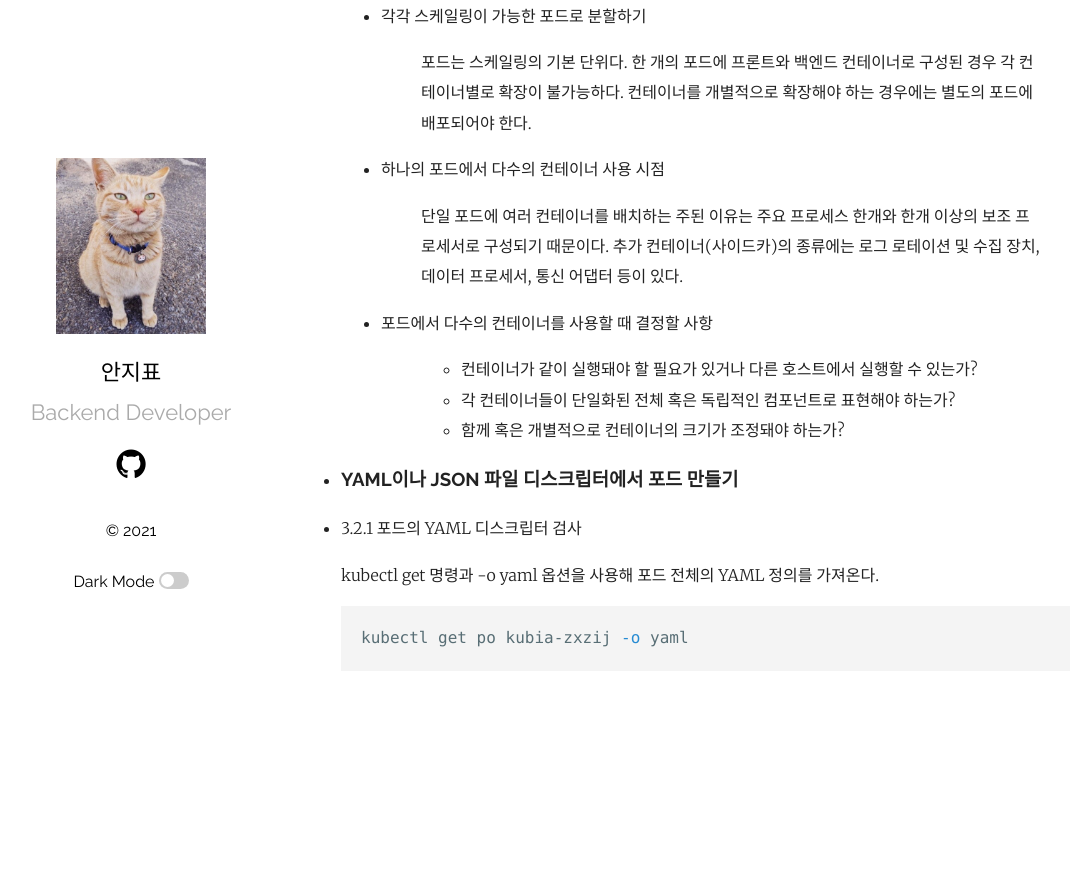
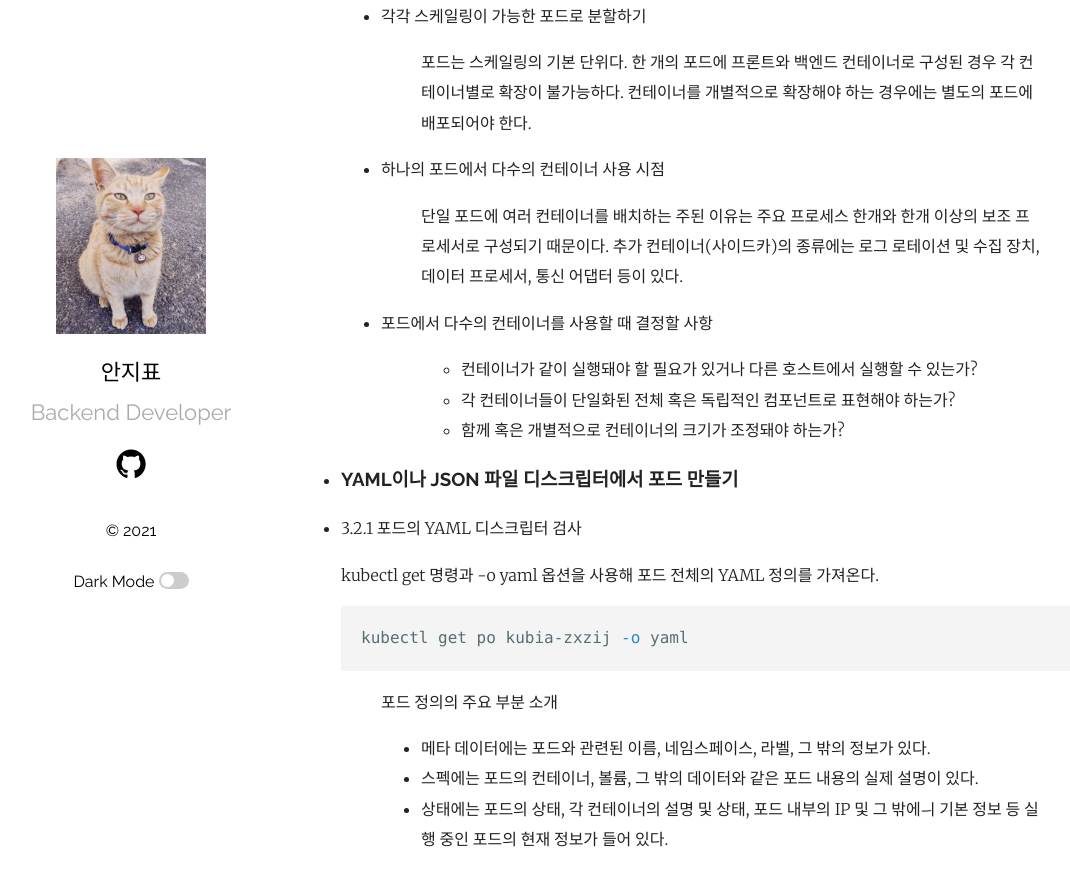
Before and after one commit to ppyong/ppyong.github.io, a Jekyll site: the page built from _posts/2021-09-27-kubernetes-in-action(chapter2~3).md, in a window 1280 px wide and 900 px high, scrolled down 2809 px. Shown: the top 886 px of the window, without its empty margins (54-1124 px from the left). Built offline with Jekyll 4.4.1, drawn with Linux system fonts in a browser that asks for light colours; before the commit the page ends 3525 px from its top, so only the background shows below that.

Commit message:
temp-20210104-1

````diff
--- a/_posts/2021-09-27-kubernetes-in-action(chapter2~3).md
+++ b/_posts/2021-09-27-kubernetes-in-action(chapter2~3).md
@@ -72,3 +72,8 @@ kubectl logs kubia-manual -c ${container명}
 ```shell
 kubectl get po kubia-zxzij -o yaml
 ```
+
+>> 포드 정의의 주요 부분  소개
+>> - 메타 데이터에는 포드와 관련된 이름, 네임스페이스, 라벨, 그 밖의 정보가 있다.
+>> - 스펙에는 포드의 컨테이너, 볼륨, 그 밖의 데이터와 같은 포드 내용의 실제 설명이 있다.
+>> - 상태에는 포드의 상태, 각 컨테이너의 설명 및 상태, 포드 내부의 IP 및 그 밖에ㅢ 기본 정보 등 실행 중인 포드의 현재 정보가 들어 있다.
````
